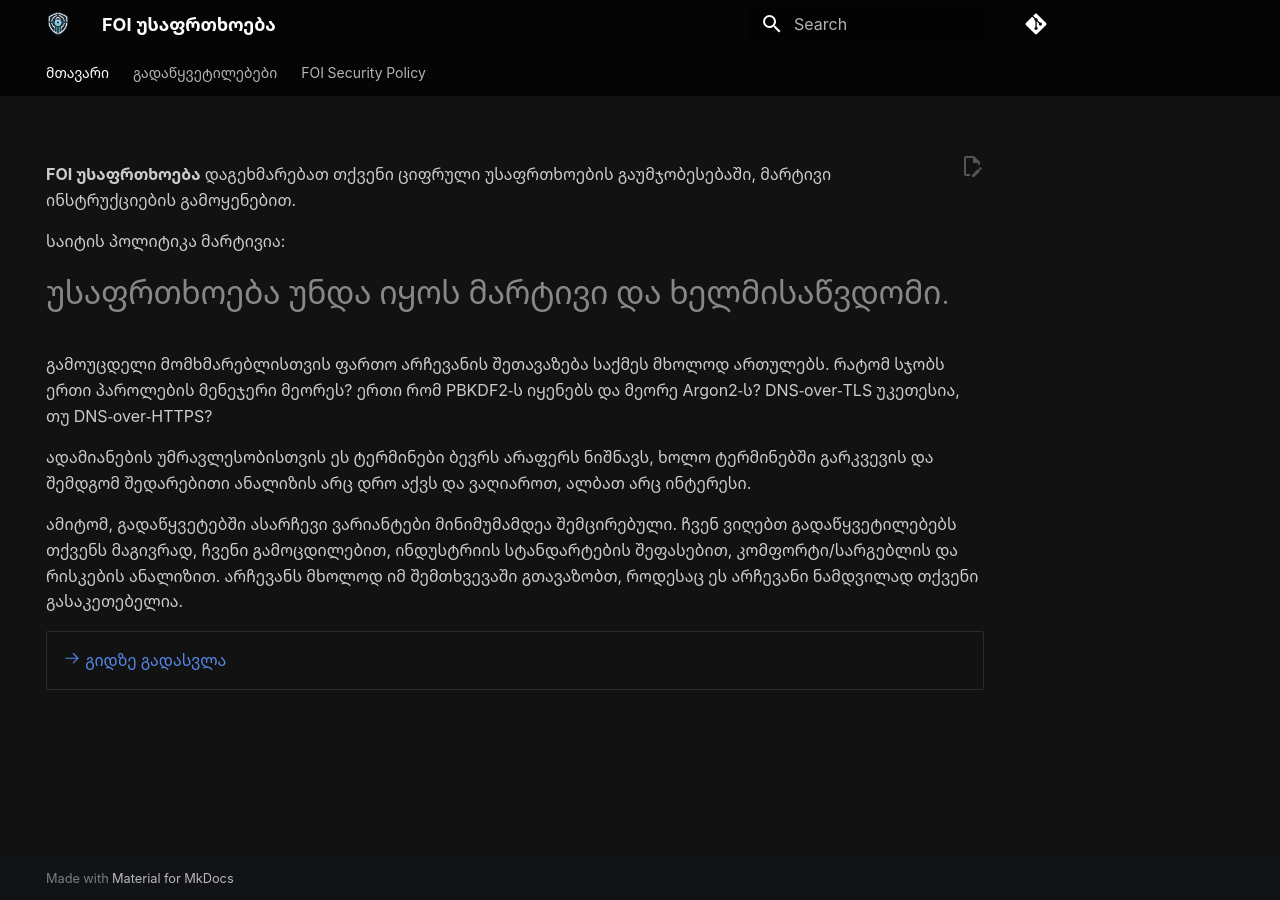
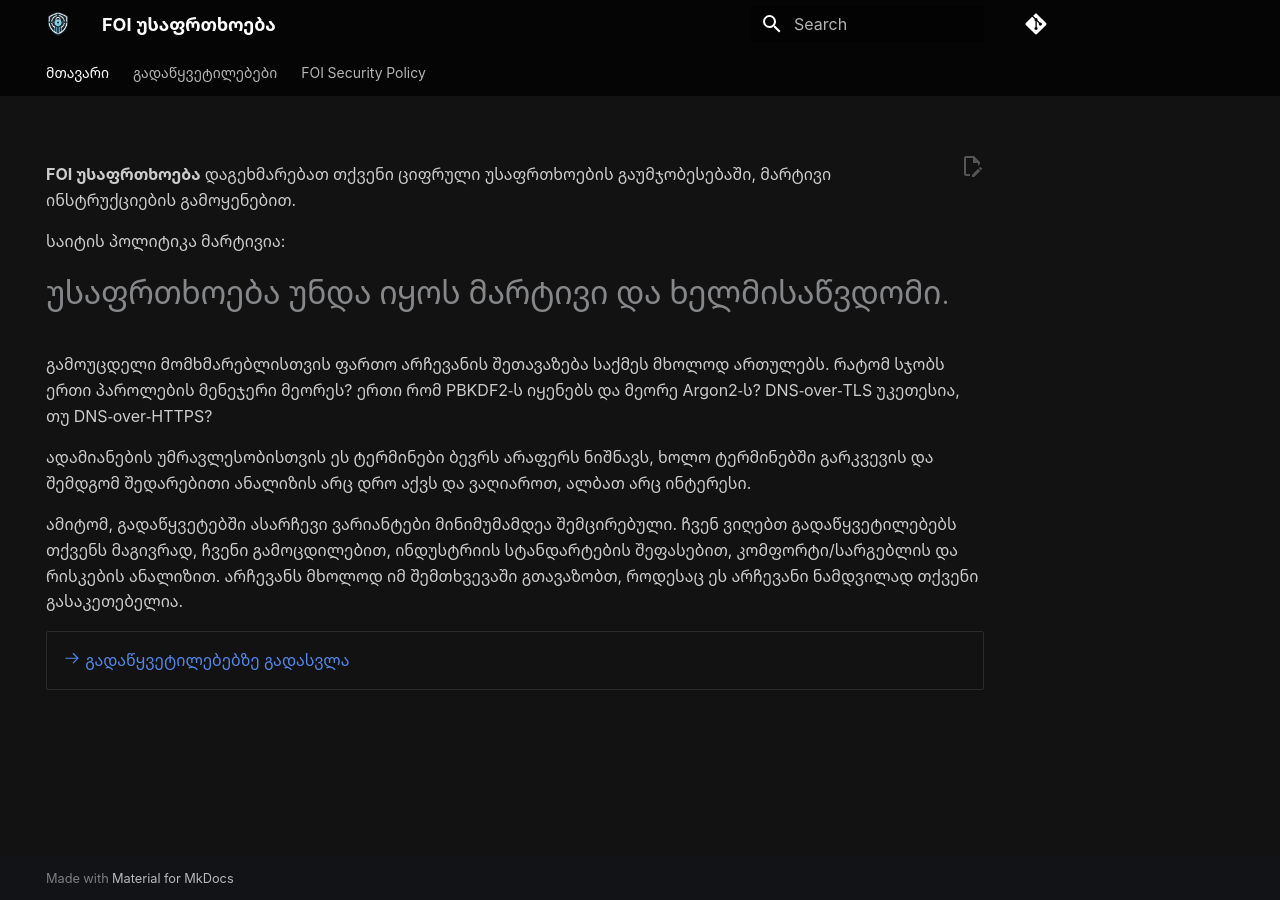
Before and after one commit to foige/security.foi.ge, an MkDocs documentation site: the page built from docs/index.md, in a window 1280 px wide. Built offline with MkDocs 1.6.1 and Material for MkDocs 9.7.7, drawn with Linux system fonts in a browser that asks for light colours; comment, search, counter and statistics services are not loaded.

Commit message:
Replace guide with solutions

```diff
--- a/docs/index.md
+++ b/docs/index.md
@@ -29,7 +29,7 @@ PBKDF2-ს იყენებს და მეორე Argon2-ს? DNS-over-TLS
 -
 
 
-    [:octicons-arrow-right-24: გიდზე გადასვლა](/guide/prerequisites/)
+    [:octicons-arrow-right-24: გადაწყვეტილებებზე გადასვლა](/solutions/)
 
 
 </div>
```
